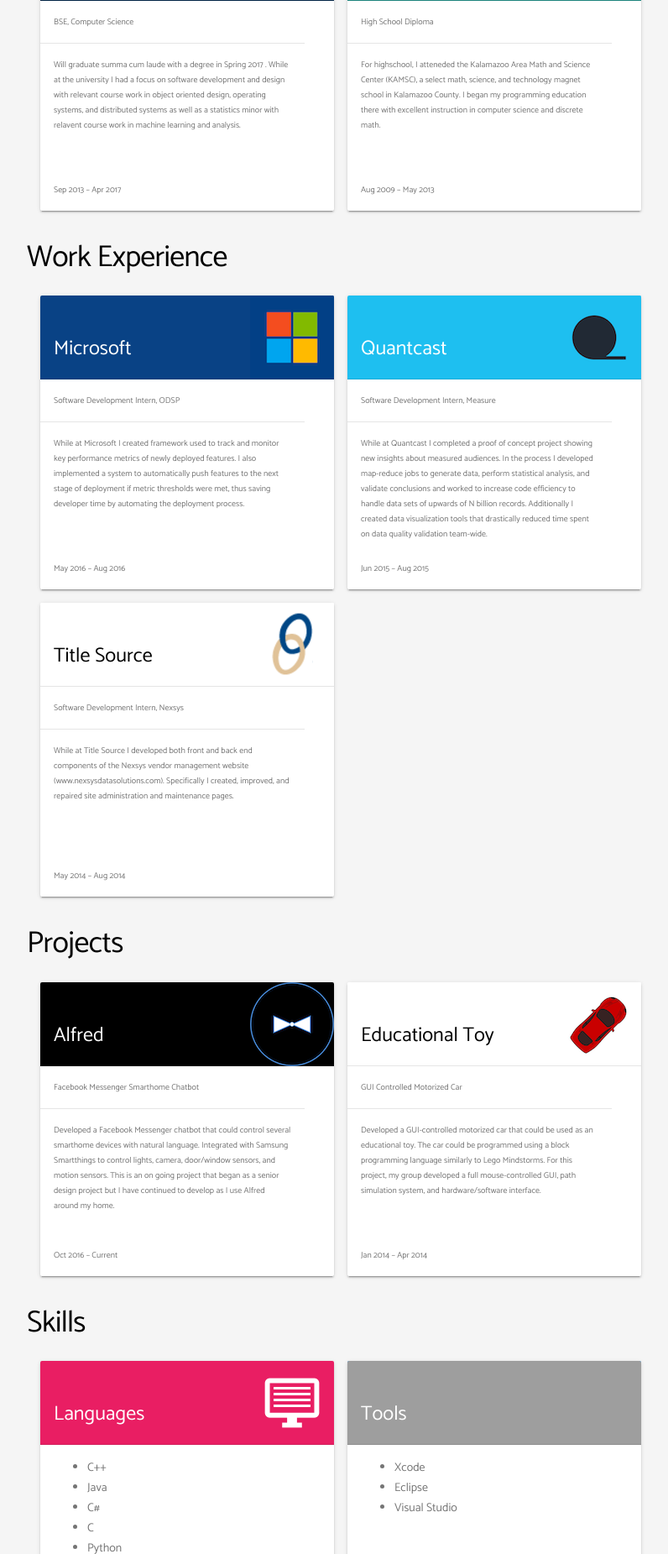
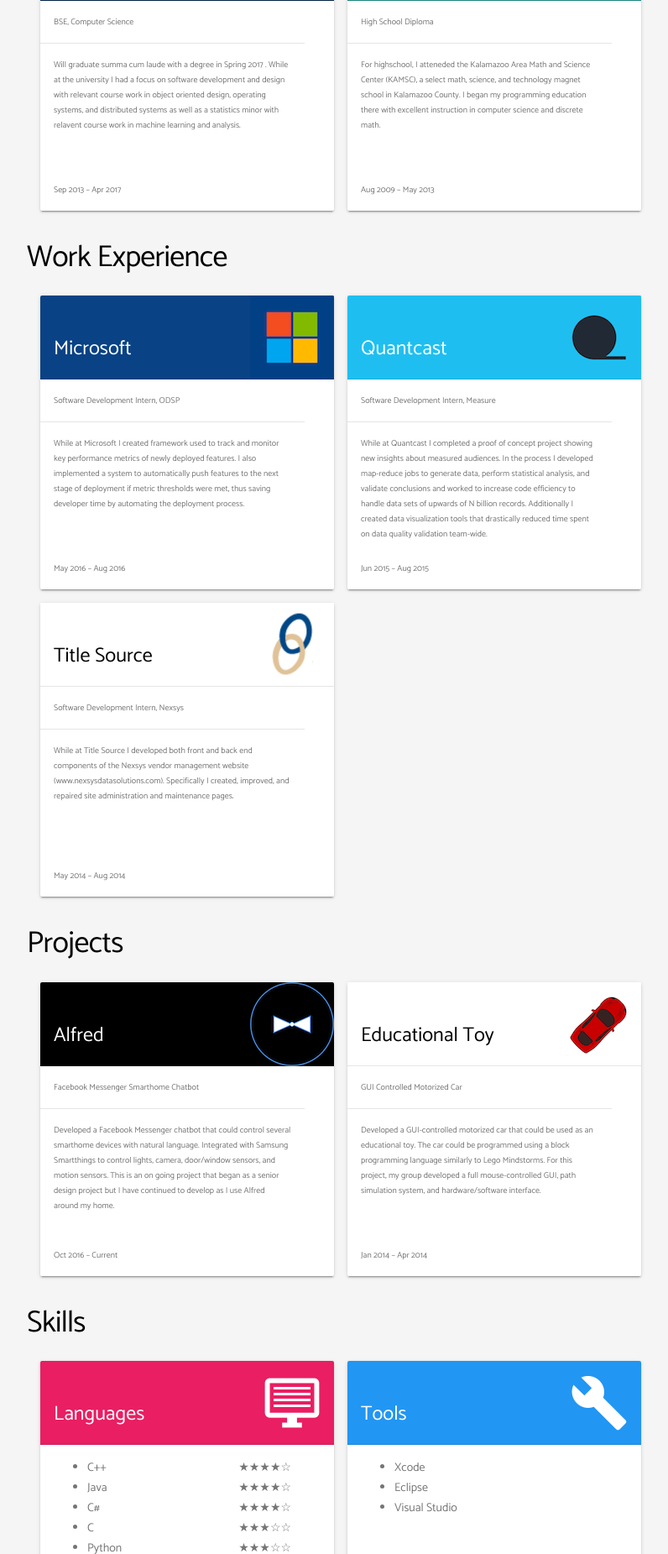
Before and after one commit to JonBrelje/website, a Flask app: page / in a window 1280 px wide. Shown: the part 749-2600 px from the top of the page at 84% size, without its empty margins (158-954 px from the left). Run offline with Flask 2, Linux system fonts and the light colour scheme; some libraries are stand-ins or nearby versions; grey boxes are pictures that could not be loaded.

Commit message:
First attempt at star rating system

```diff
--- a/static/stylesheets/style.css
+++ b/static/stylesheets/style.css
@@ -86,3 +86,20 @@ body {
 .shadow {
     box-shadow: 0 3px 6px rgba(0,0,0,0.16), 0 3px 6px rgba(0,0,0,0.23);
 }
+
+.skill-text{
+    display: inline-block;
+    width: 60%;
+}
+
+.star-rating {
+    float: right;
+}
+
+.hollow-star {
+
+}
+
+.solid-star {
+
+}
--- a/templates/skills/languages.html
+++ b/templates/skills/languages.html
@@ -8,12 +8,47 @@
 
 {% block body %}
 	<ul>
-		<li>C++</li>
-		<li>Java</li>
-		<li>C#</li>
-		<li>C</li>
-		<li>Python</li>
-		<li>SQL</li>
-		<li>Javascript</li>
+		<li>
+			<span class="skill-text">C++</span>
+			<div class="star-rating">
+				<span>★</span><span>★</span><span>★</span><span>★</span><span>☆</span>
+			</div>
+		</li>
+		<li>
+			<span class="skill-text">Java</span>
+			<div class="star-rating">
+				<span>★</span><span>★</span><span>★</span><span>★</span><span>☆</span>
+			</div>
+		</li>
+		<li>
+			<span class="skill-text">C#</span>
+			<div class="star-rating">
+				<span>★</span><span>★</span><span>★</span><span>★</span><span>☆</span>
+			</div>
+		</li>
+		<li>
+			<span class="skill-text">C</span>
+			<div class="star-rating">
+				<span>★</span><span>★</span><span>★</span><span>☆</span><span>☆</span>
+			</div>
+		</li>
+		<li>
+			<span class="skill-text">Python</span>
+			<div class="star-rating">
+				<span>★</span><span>★</span><span>★</span><span>☆</span><span>☆</span>
+			</div>
+		</li>
+		<li>
+			<span class="skill-text">SQL</span>
+			<div class="star-rating">
+				<span>★</span><span>★</span><span>★</span><span>☆</span><span>☆</span>
+			</div>
+		</li>
+		<li>
+			<span class="skill-text">SQL</span>
+			<div class="star-rating">
+				<span>★</span><span>★</span><span>☆</span><span>☆</span><span>☆</span>
+			</div>
+		</li>
 	</ul>
 {% endblock %}
--- a/templates/skills/tools.html
+++ b/templates/skills/tools.html
@@ -3,7 +3,7 @@
 {% block title %}Tools{% endblock %}
 
 {% block header_style %}
-"color: #fff; background: url('/static/images/wrench_logo_100_100.png') top right 0% no-repeat #2196F3;"
+"color: #fff; background: url('/static/images/wrench_100_100.png') top right 0% no-repeat #2196F3;"
 {% endblock %}
 
 {% block body %}
```
